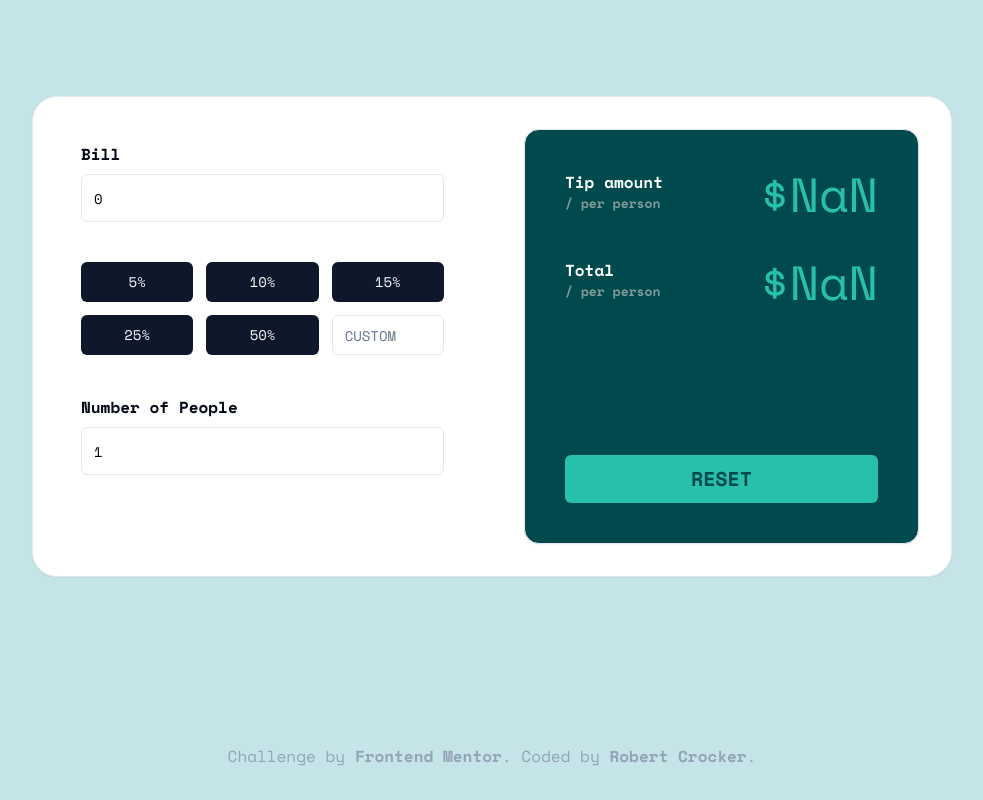
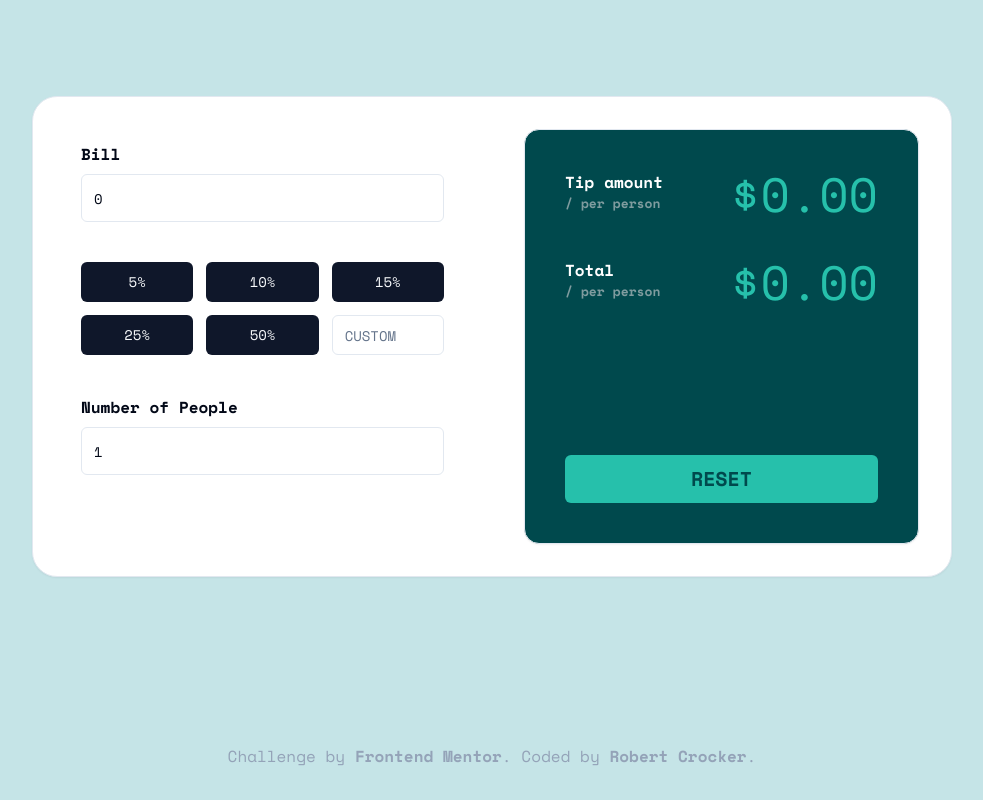
Before and after one commit to robcrock/tip-calculator, a Next.js app: page / in a window 1280 px wide. Shown: the whole page, without its empty margins (148-1131 px from the left). Built offline with nearby package versions, Linux system fonts and the light colour scheme.

Commit message:
Working form.

```diff
--- a/src/app/page.tsx
+++ b/src/app/page.tsx
@@ -5,7 +5,7 @@ import { Card, CardContent } from "@/components/ui/card";
 import { Label } from "@/components/ui/label";
 import { Input } from "@/components/ui/input";
 import { RadioGroup, RadioGroupItem } from "@/components/ui/radio-group";
-import { ChangeEvent, ChangeEventHandler, useState } from "react";
+import { ChangeEvent, ChangeEventHandler, useEffect, useState } from "react";
 import { Button } from "@/components/ui/button";
 import {
   Form,
@@ -35,19 +35,25 @@ const formatter = new Intl.NumberFormat("en-US", {
 });
 
 export default function Home() {
-  const [bill, setBill] = useState(0);
-  const [tipPercent, setTipPercent] = useState(0);
-  const [numberOfPeople, setNumberOfPeople] = useState(0);
+  // const [bill, setBill] = useState(0);
+  // const [tipPercent, setTipPercent] = useState(0);
+  // const [numberOfPeople, setNumberOfPeople] = useState(0);
 
   // 1. Define your form.
   const form = useForm<z.infer<typeof formSchema>>({
     resolver: zodResolver(formSchema),
     defaultValues: {
       bill: "0",
-      "tip-percent": "0.5",
+      "tip-percent": "0.05",
       "number-of-people": "1",
     },
   });
+
+  const {
+    bill,
+    "tip-percent": tipPercent,
+    "number-of-people": numberOfPeople,
+  } = form.watch();
 
   // 2. Define a submit handler.
   function onSubmit(values: z.infer<typeof formSchema>) {
@@ -55,9 +61,11 @@ export default function Home() {
     console.log(values);
     // Do something with the form values.
     // ✅ This will be type-safe and validated.
-    setBill(parseFloat(values.bill));
-    setTipPercent(parseFloat(values["tip-percent"]));
-    setNumberOfPeople(parseFloat(values["number-of-people"]));
+    // setBill(parseFloat(values.bill));
+    // setTipPercent(parseFloat(values["tip-percent"]));
+    // setNumberOfPeople(parseFloat(values["number-of-people"]));
+    form.reset({});
+    // setIsSubmitSuccessful(true);
   }
 
   return (
@@ -81,7 +89,11 @@ export default function Home() {
                         Bill
                       </FormLabel>
                       <FormControl className="h-12">
-                        <Input placeholder="shadcn" {...field} />
+                        <Input
+                          placeholder="shadcn"
+                          {...form.register("bill")}
+                          {...field}
+                        />
                       </FormControl>
                       <FormMessage />
                     </FormItem>
@@ -123,7 +135,8 @@ export default function Home() {
                         </div>
                         <div className="text-right text-5xl text-strong-cyan">
                           {formatter.format(
-                            (bill * tipPercent) / numberOfPeople,
+                            (parseFloat(bill) * parseFloat(tipPercent)) /
+                              parseFloat(numberOfPeople),
                           ) || formatter.format(0)}
                         </div>
                       </div>
@@ -137,7 +150,9 @@ export default function Home() {
                         </div>
                         <div className="text-right text-5xl text-strong-cyan">
                           {formatter.format(
-                            (bill * tipPercent + bill) / numberOfPeople,
+                            (parseFloat(bill) * parseFloat(tipPercent) +
+                              parseFloat(bill)) /
+                              parseFloat(numberOfPeople),
                           )}
                         </div>
                       </div>
```
